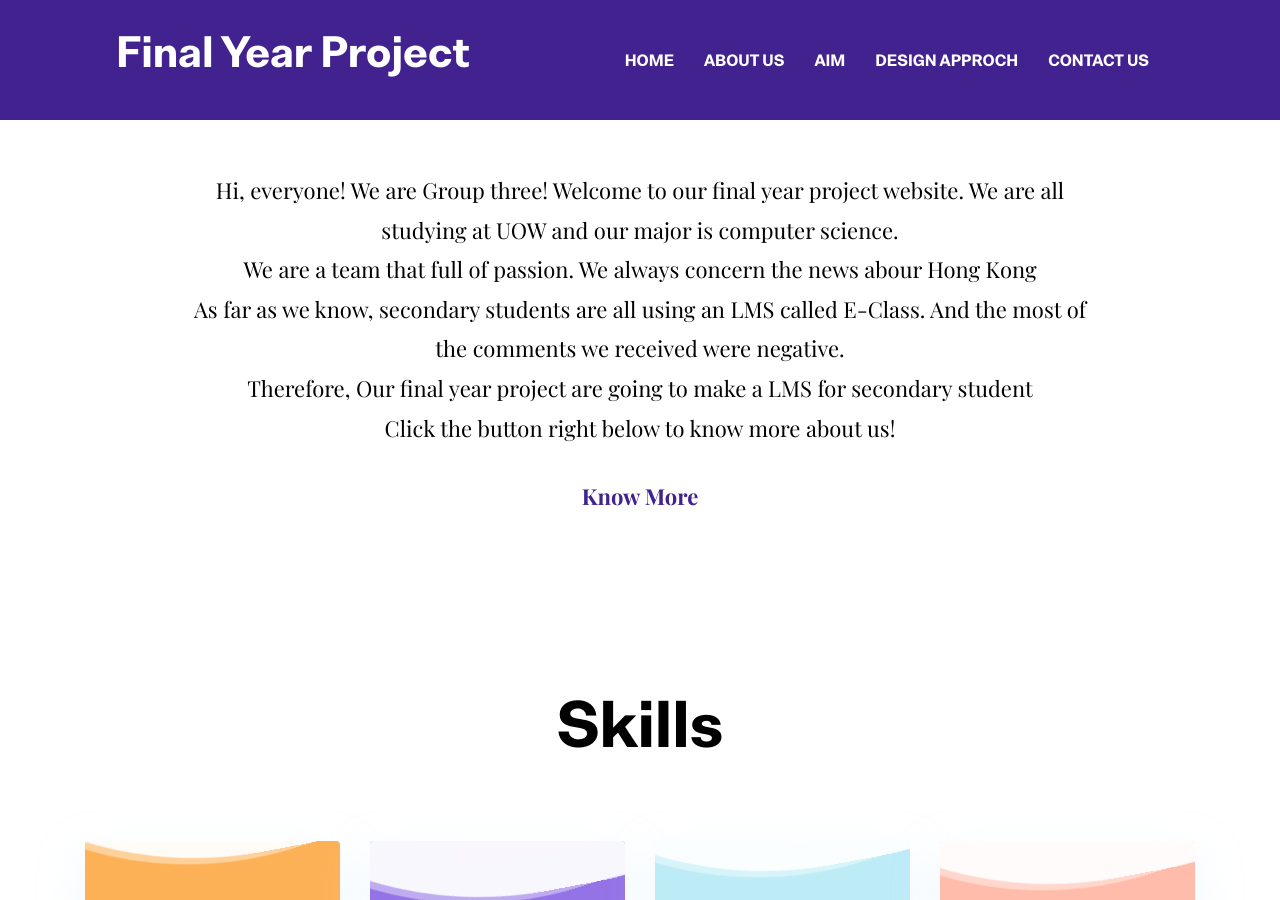
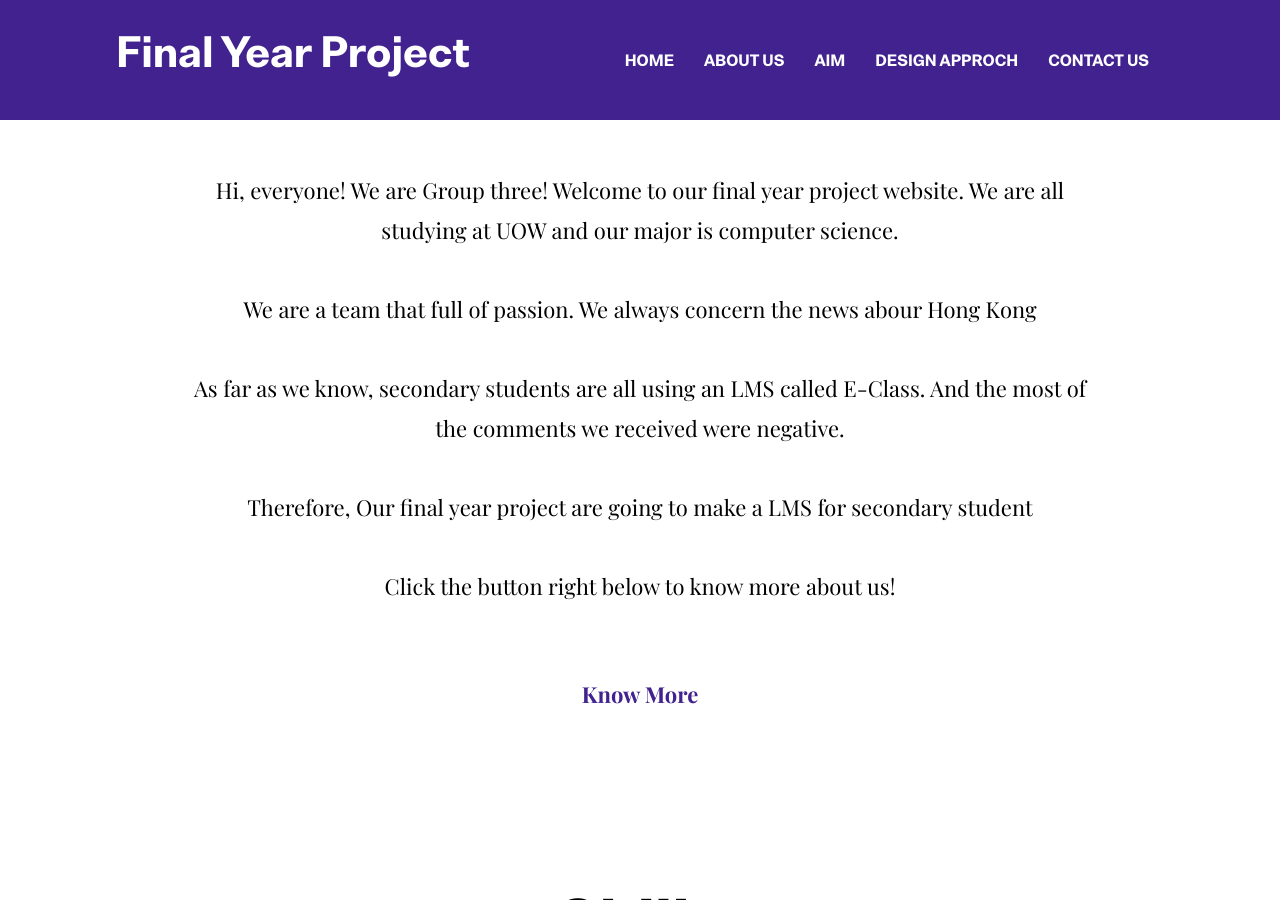
Before and after one commit to RyanL-29/FinalYearProjectWeb, a Jekyll site: the page built from index.html, in a window 1280 px wide and 900 px high, scrolled down 857 px. Built offline with Jekyll 4.4.1, drawn with Linux system fonts in a browser that asks for light colours.

```diff
--- a/_data/settings.yml
+++ b/_data/settings.yml
@@ -52,11 +52,11 @@ social:
 
 # About Section
 blurb:
-    Hi, everyone! We are Group three! Welcome to our final year project website. We are all studying at UOW and our major is computer science. <br>
-    We are a team that full of passion. We always concern the news abour Hong Kong <br>
-    As far as we know, secondary students are all using an LMS called E-Class. And the most of the comments we received were negative.<br>
-    Therefore, Our final year project are going to make a LMS for secondary student<br>
-    Click the button right below to know more about us!
+    Hi, everyone! We are Group three! Welcome to our final year project website. We are all studying at UOW and our major is computer science. <br> <br>
+    We are a team that full of passion. We always concern the news abour Hong Kong <br> <br>
+    As far as we know, secondary students are all using an LMS called E-Class. And the most of the comments we received were negative.<br> <br>
+    Therefore, Our final year project are going to make a LMS for secondary student<br> <br>
+    Click the button right below to know more about us! <br> <br>
 
 
 blurb-btn-link: '/FinalYearProjectWeb/about'
```
